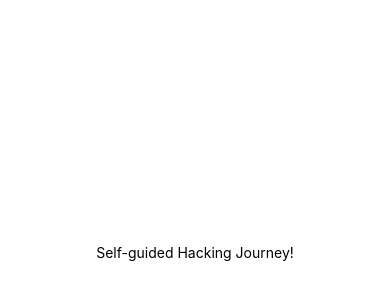
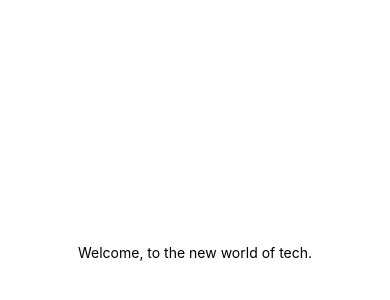
Before and after one commit to SerenityUX/inTheLoop, a React Native app: screen / in a window 390 px wide. Shown: the part 170-470 px from the top of the page. Built offline with nearby package versions, Linux system fonts and the light colour scheme.

Commit message:
Hi Thomas

```diff
--- a/screens/firstScreen.js
+++ b/screens/firstScreen.js
@@ -5,7 +5,7 @@ import { getMonths } from "../calendarFunctions";
 export default function FirstScreen() {
   return (
     <View style={styles.container}>
-      <Text>Self-guided Hacking Journey!</Text>
+      <Text>Welcome, to the new world of tech.</Text>
       <StatusBar style="auto" />
     </View>
   );
```
